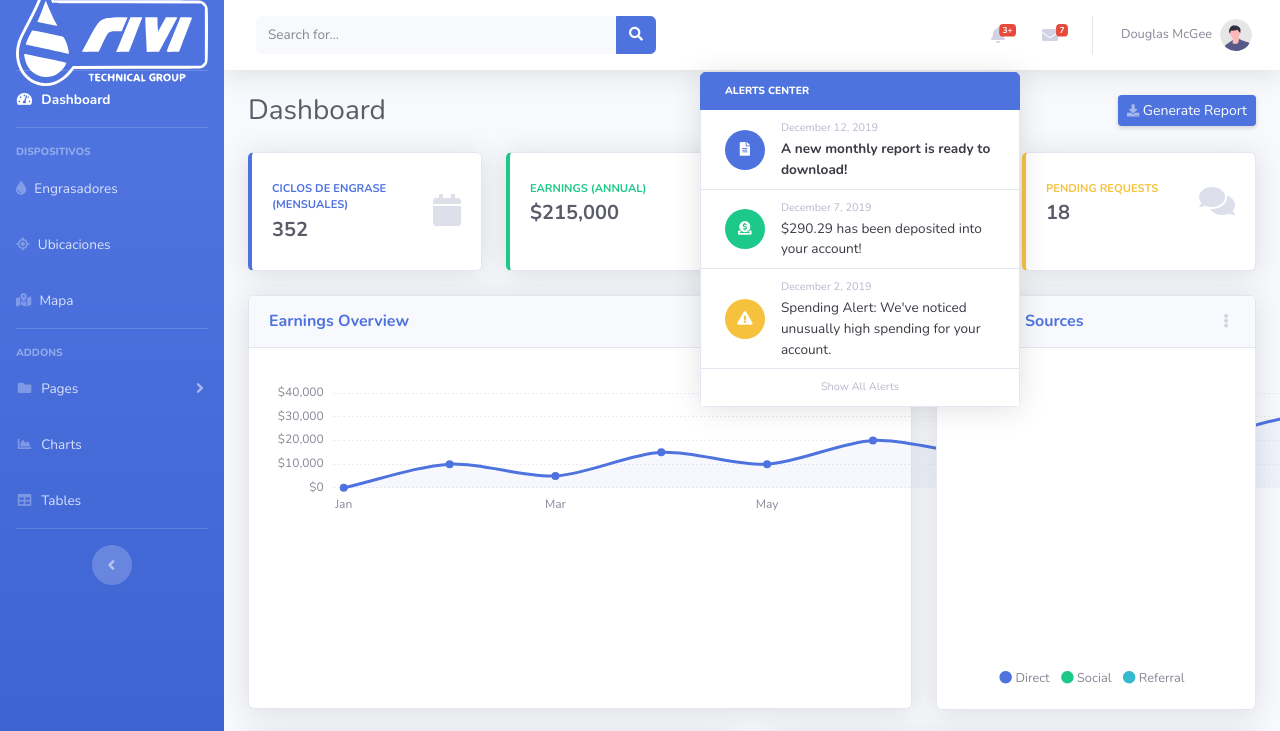
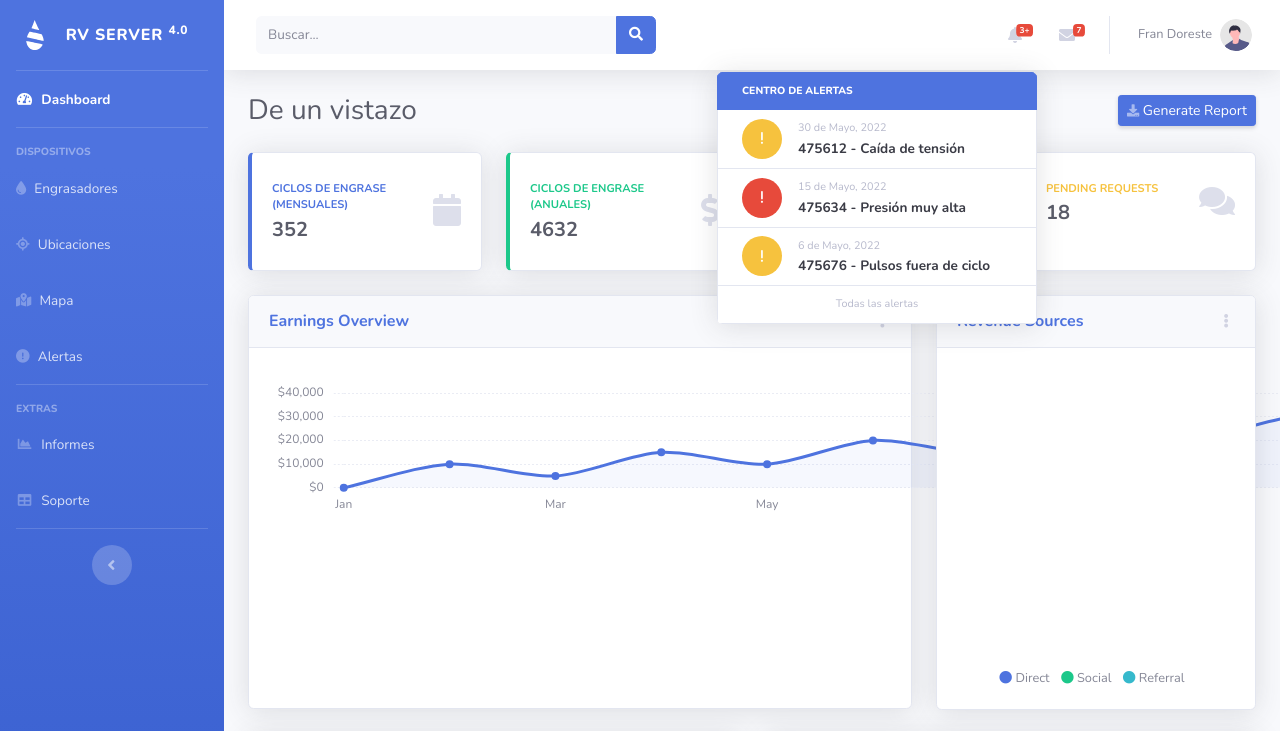
Before and after one commit to FranDorest/InterfazRVS, a website with bundled scripts: page index.html in a window 1280 px wide. Both pictures are taken after a click on the button "3+". Shown: the top 731 px of the page. Built offline with nearby package versions, Linux system fonts and the light colour scheme.

Commit message:
traducción y limpieza

```diff
--- a/index.html
+++ b/index.html
@@ -34,9 +34,9 @@
             <!-- Sidebar - Brand -->
             <a class="sidebar-brand d-flex align-items-center justify-content-center" href="index.html">
                 <div class="sidebar-brand-icon">
-                    <img class="img-fluid " style="width: 20rem;" src="img/logo.svg"> <!--revisar-->
+                    <img src="/img/logo-simple.svg" width="30" height="30" class="d-inline-block align-top" alt=""></img>
                 </div>
-                <!--<div class="sidebar-brand-text mx-2"> RVS <sup>4.0</sup> </div>-->
+                <div class="sidebar-brand-text mx-3">RV Server <sup>4.0</sup></div>
             </a>
 
             <!-- Divider -->
@@ -79,6 +79,12 @@
                     <span>Mapa</span></a>
             </li>
 
+            <li class="nav-item">
+                <a class="nav-link" href="charts.html">
+                    <i class="fa-solid fa-circle-exclamation"></i>
+                    <span>Alertas</span></a>
+            </li>
+
 
 
             <!-- Divider -->
@@ -86,42 +92,22 @@
 
             <!-- Heading -->
             <div class="sidebar-heading">
-                Addons
+                extras
             </div>
 
-            <!-- Nav Item - Pages Collapse Menu -->
-            <li class="nav-item">
-                <a class="nav-link collapsed" href="#" data-toggle="collapse" data-target="#collapsePages"
-                    aria-expanded="true" aria-controls="collapsePages">
-                    <i class="fas fa-fw fa-folder"></i>
-                    <span>Pages</span>
-                </a>
-                <div id="collapsePages" class="collapse" aria-labelledby="headingPages" data-parent="#accordionSidebar">
-                    <div class="bg-white py-2 collapse-inner rounded">
-                        <h6 class="collapse-header">Login Screens:</h6>
-                        <a class="collapse-item" href="login.html">Login</a>
-                        <a class="collapse-item" href="register.html">Register</a>
-                        <a class="collapse-item" href="forgot-password.html">Forgot Password</a>
-                        <div class="collapse-divider"></div>
-                        <h6 class="collapse-header">Other Pages:</h6>
-                        <a class="collapse-item" href="404.html">404 Page</a>
-                        <a class="collapse-item" href="blank.html">Blank Page</a>
-                    </div>
-                </div>
-            </li>
 
             <!-- Nav Item - Charts -->
             <li class="nav-item">
                 <a class="nav-link" href="charts.html">
                     <i class="fas fa-fw fa-chart-area"></i>
-                    <span>Charts</span></a>
+                    <span>Informes</span></a>
             </li>
 
             <!-- Nav Item - Tables -->
             <li class="nav-item">
                 <a class="nav-link" href="tables.html">
                     <i class="fas fa-fw fa-table"></i>
-                    <span>Tables</span></a>
+                    <span>Soporte</span></a>
             </li>
 
             <!-- Divider -->
@@ -132,7 +118,6 @@
                 <button class="rounded-circle border-0" id="sidebarToggle"></button>
             </div>
 
-            <!-- Sidebar Message -->
 
 
         </ul>
@@ -156,7 +141,7 @@
                     <form
                         class="d-none d-sm-inline-block form-inline mr-auto ml-md-3 my-2 my-md-0 mw-100 navbar-search">
                         <div class="input-group">
-                            <input type="text" class="form-control bg-light border-0 small" placeholder="Search for..."
+                            <input type="text" class="form-control bg-light border-0 small" placeholder="Buscar..."
                                 aria-label="Search" aria-describedby="basic-addon2">
                             <div class="input-group-append">
                                 <button class="btn btn-primary" type="button">
@@ -205,42 +190,46 @@
                             <div class="dropdown-list dropdown-menu dropdown-menu-right shadow animated--grow-in"
                                 aria-labelledby="alertsDropdown">
                                 <h6 class="dropdown-header">
-                                    Alerts Center
+                                    Centro de alertas
                                 </h6>
                                 <a class="dropdown-item d-flex align-items-center" href="#">
                                     <div class="mr-3">
-                                        <div class="icon-circle bg-primary">
-                                            <i class="fas fa-file-alt text-white"></i>
+                                        <div class="icon-circle bg-warning">
+                                            <i class="fa-solid fa-exclamation text-white"></i>
                                         </div>
                                     </div>
                                     <div>
-                                        <div class="small text-gray-500">December 12, 2019</div>
-                                        <span class="font-weight-bold">A new monthly report is ready to download!</span>
+                                        <div class="small text-gray-500">30 de Mayo, 2022</div>
+                                        <span class="font-weight-bold">475612 - Caída de tensión</span>
                                     </div>
                                 </a>
+
                                 <a class="dropdown-item d-flex align-items-center" href="#">
                                     <div class="mr-3">
-                                        <div class="icon-circle bg-success">
-                                            <i class="fas fa-donate text-white"></i>
+                                        <div class="icon-circle bg-danger">
+                                            <i class="fa-solid fa-exclamation text-white"></i>
                                         </div>
                                     </div>
                                     <div>
-                                        <div class="small text-gray-500">December 7, 2019</div>
-                                        $290.29 has been deposited into your account!
+                                        <div class="small text-gray-500">15 de Mayo, 2022</div>
+                                        <span class="font-weight-bold">475634 - Presión muy alta</span>
                                     </div>
                                 </a>
+
                                 <a class="dropdown-item d-flex align-items-center" href="#">
                                     <div class="mr-3">
                                         <div class="icon-circle bg-warning">
-                                            <i class="fas fa-exclamation-triangle text-white"></i>
+                                            <i class="fa-solid fa-exclamation text-white"></i>
                                         </div>
                                     </div>
                                     <div>
-                                        <div class="small text-gray-500">December 2, 2019</div>
-                                        Spending Alert: We've noticed unusually high spending for your account.
+                                        <div class="small text-gray-500">6 de Mayo, 2022</div>
+                                        <span class="font-weight-bold">475676 - Pulsos fuera de ciclo</span>
                                     </div>
                                 </a>
-                                <a class="dropdown-item text-center small text-gray-500" href="#">Show All Alerts</a>
+
+
+                                <a class="dropdown-item text-center small text-gray-500" href="/tables.html">Todas las alertas</a>
                             </div>
                         </li>
 
@@ -316,7 +305,7 @@
                         <li class="nav-item dropdown no-arrow">
                             <a class="nav-link dropdown-toggle" href="#" id="userDropdown" role="button"
                                 data-toggle="dropdown" aria-haspopup="true" aria-expanded="false">
-                                <span class="mr-2 d-none d-lg-inline text-gray-600 small">Douglas McGee</span>
+                                <span class="mr-2 d-none d-lg-inline text-gray-600 small">Fran Doreste</span>
                                 <img class="img-profile rounded-circle"
                                     src="img/undraw_profile.svg">
                             </a>
@@ -325,11 +314,11 @@
                                 aria-labelledby="userDropdown">
                                 <a class="dropdown-item" href="#">
                                     <i class="fas fa-user fa-sm fa-fw mr-2 text-gray-400"></i>
-                                    Profile
+                                    Perfil
                                 </a>
                                 <a class="dropdown-item" href="#">
                                     <i class="fas fa-cogs fa-sm fa-fw mr-2 text-gray-400"></i>
-                                    Settings
+                                    Configuración
                                 </a>
                                 <a class="dropdown-item" href="#">
                                     <i class="fas fa-list fa-sm fa-fw mr-2 text-gray-400"></i>
@@ -353,7 +342,7 @@
 
                     <!-- Page Heading -->
                     <div class="d-sm-flex align-items-center justify-content-between mb-4">
-                        <h1 class="h3 mb-0 text-gray-800">Dashboard</h1>
+                        <h1 class="h3 mb-0 text-gray-800">De un vistazo</h1>
                         <a href="#" class="d-none d-sm-inline-block btn btn-sm btn-primary shadow-sm"><i
                                 class="fas fa-download fa-sm text-white-50"></i> Generate Report</a>
                     </div>
@@ -386,8 +375,8 @@
                                     <div class="row no-gutters align-items-center">
                                         <div class="col mr-2">
                                             <div class="text-xs font-weight-bold text-success text-uppercase mb-1">
-                                                Earnings (Annual)</div>
-                                            <div class="h5 mb-0 font-weight-bold text-gray-800">$215,000</div>
+                                                Ciclos de engrase (Anuales)</div>
+                                            <div class="h5 mb-0 font-weight-bold text-gray-800">4632</div>
                                         </div>
                                         <div class="col-auto">
                                             <i class="fas fa-dollar-sign fa-2x text-gray-300"></i>
```
Also changed, not shown: img/logo-icono.svg (added), img/logo-simple.svg (added).
